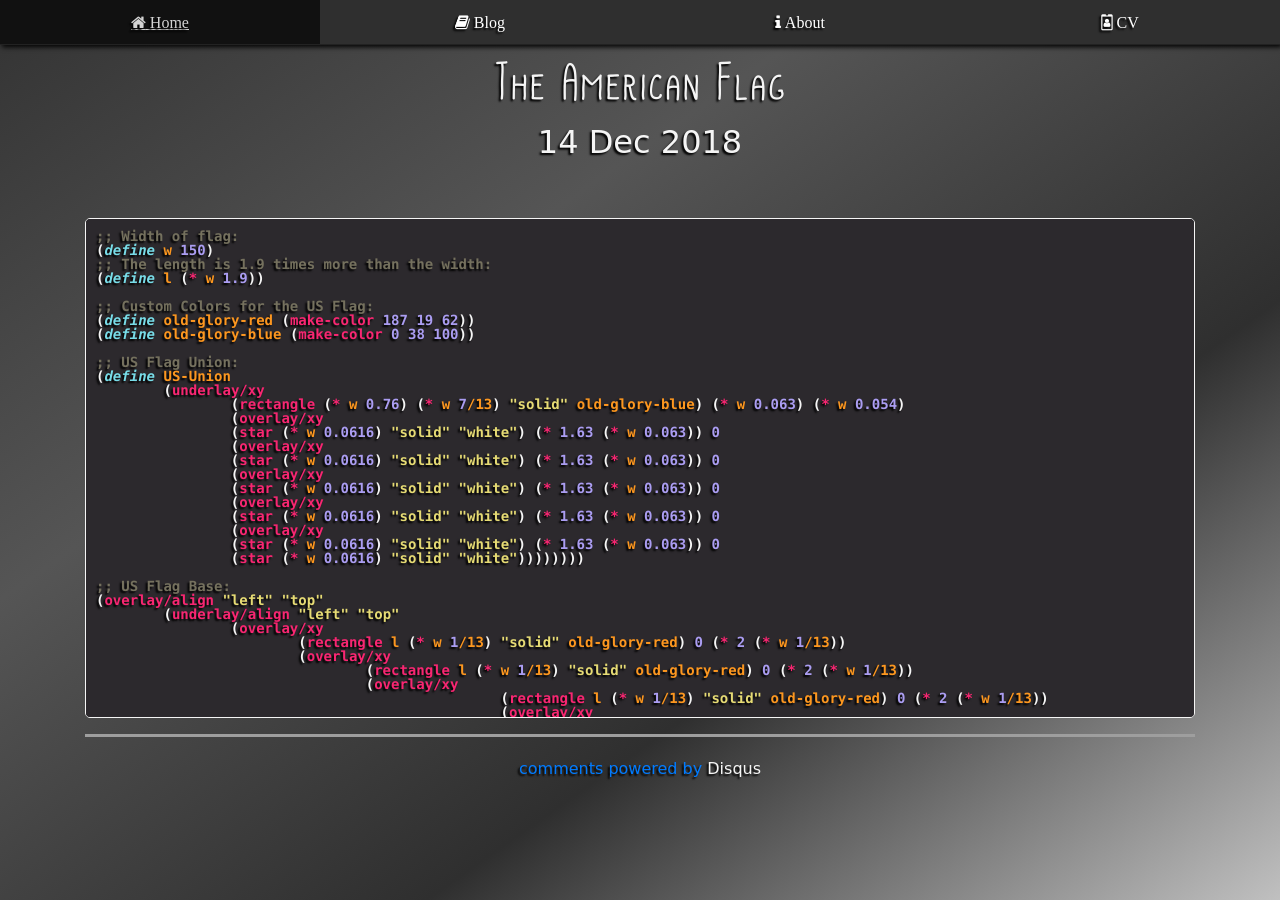
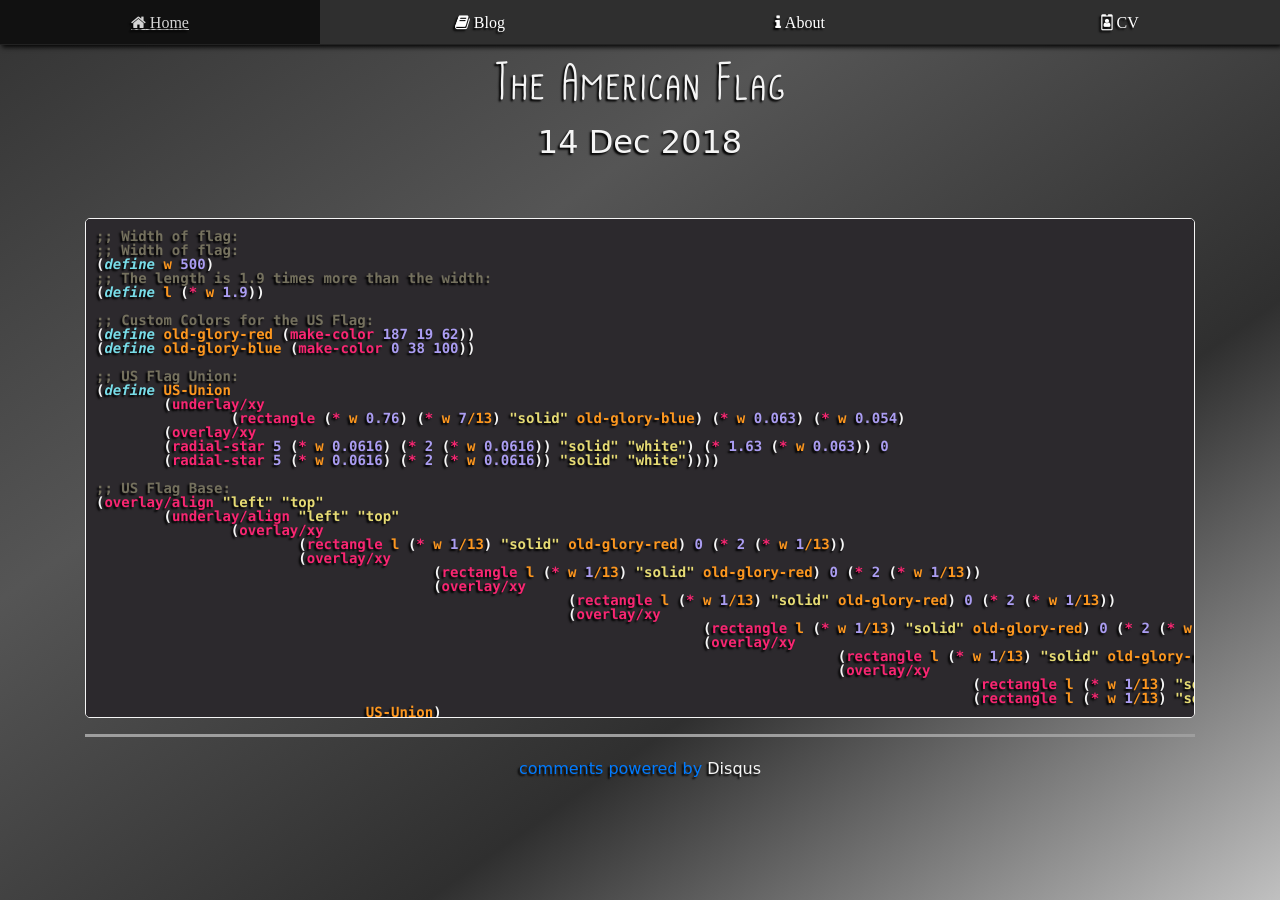
Before and after one commit to lemueldls/lemueld6200.github.io, a Jekyll site: the page built from _posts/2018-12-14-weekly-blog-reflection-13.md, in a window 1280 px wide, cut to the strip 0-900 px from the top of the page. Built offline with Jekyll 4.4.1, drawn with Linux system fonts in a browser that asks for light colours; comment, search, counter and statistics services are not loaded; grey boxes are pictures that could not be loaded.

Commit message:
Update 2018-12-14-weekly-blog-reflection-13.md

````diff
--- a/_posts/2018-12-14-weekly-blog-reflection-13.md
+++ b/_posts/2018-12-14-weekly-blog-reflection-13.md
@@ -6,7 +6,8 @@
 
 ```scheme
 ;; Width of flag:
-(define w 150)
+;; Width of flag:
+(define w 500)
 ;; The length is 1.9 times more than the width:
 (define l (* w 1.9))
 
@@ -18,17 +19,9 @@
 (define US-Union
 	(underlay/xy
 		(rectangle (* w 0.76) (* w 7/13) "solid" old-glory-blue) (* w 0.063) (* w 0.054)
-		(overlay/xy
-		(star (* w 0.0616) "solid" "white") (* 1.63 (* w 0.063)) 0
-		(overlay/xy
-		(star (* w 0.0616) "solid" "white") (* 1.63 (* w 0.063)) 0
-		(overlay/xy
-		(star (* w 0.0616) "solid" "white") (* 1.63 (* w 0.063)) 0
-		(overlay/xy
-		(star (* w 0.0616) "solid" "white") (* 1.63 (* w 0.063)) 0
-		(overlay/xy
-		(star (* w 0.0616) "solid" "white") (* 1.63 (* w 0.063)) 0
-		(star (* w 0.0616) "solid" "white"))))))))
+	(overlay/xy
+	(radial-star 5 (* w 0.0616) (* 2 (* w 0.0616)) "solid" "white") (* 1.63 (* w 0.063)) 0
+	(radial-star 5 (* w 0.0616) (* 2 (* w 0.0616)) "solid" "white"))))
 
 ;; US Flag Base:
 (overlay/align "left" "top"
@@ -36,16 +29,17 @@
 		(overlay/xy
 			(rectangle l (* w 1/13) "solid" old-glory-red) 0 (* 2 (* w 1/13))
 			(overlay/xy
-				(rectangle l (* w 1/13) "solid" old-glory-red) 0 (* 2 (* w 1/13))
-				(overlay/xy
-						(rectangle l (* w 1/13) "solid" old-glory-red) 0 (* 2 (* w 1/13))
-						(overlay/xy
-								(rectangle l (* w 1/13) "solid" old-glory-red) 0 (* 2 (* w 1/13))
-								(overlay/xy
-										(rectangle l (* w 1/13) "solid" old-glory-red) 0 (* 2 (* w 1/13))
-										(overlay/xy
-												(rectangle l (* w 1/13) "solid" old-glory-red) 0 (* 2 (* w 1/13))
-												(rectangle l (* w 1/13) "solid" old-glory-red)))))))
+					(rectangle l (* w 1/13) "solid" old-glory-red) 0 (* 2 (* w 1/13))
+					(overlay/xy
+							(rectangle l (* w 1/13) "solid" old-glory-red) 0 (* 2 (* w 1/13))
+							(overlay/xy
+									(rectangle l (* w 1/13) "solid" old-glory-red) 0 (* 2 (* w 1/13))
+									(overlay/xy
+											(rectangle l (* w 1/13) "solid" old-glory-red) 0 (* 2 (* w 1/13))
+											(overlay/xy
+													(rectangle l (* w 1/13) "solid" old-glory-red) 0 (* 2 (* w 1/13))
+													(rectangle l (* w 1/13) "solid" old-glory-red)))))))
 				US-Union)
 	(rectangle l w "outline" "black"))
+
 ```
````
